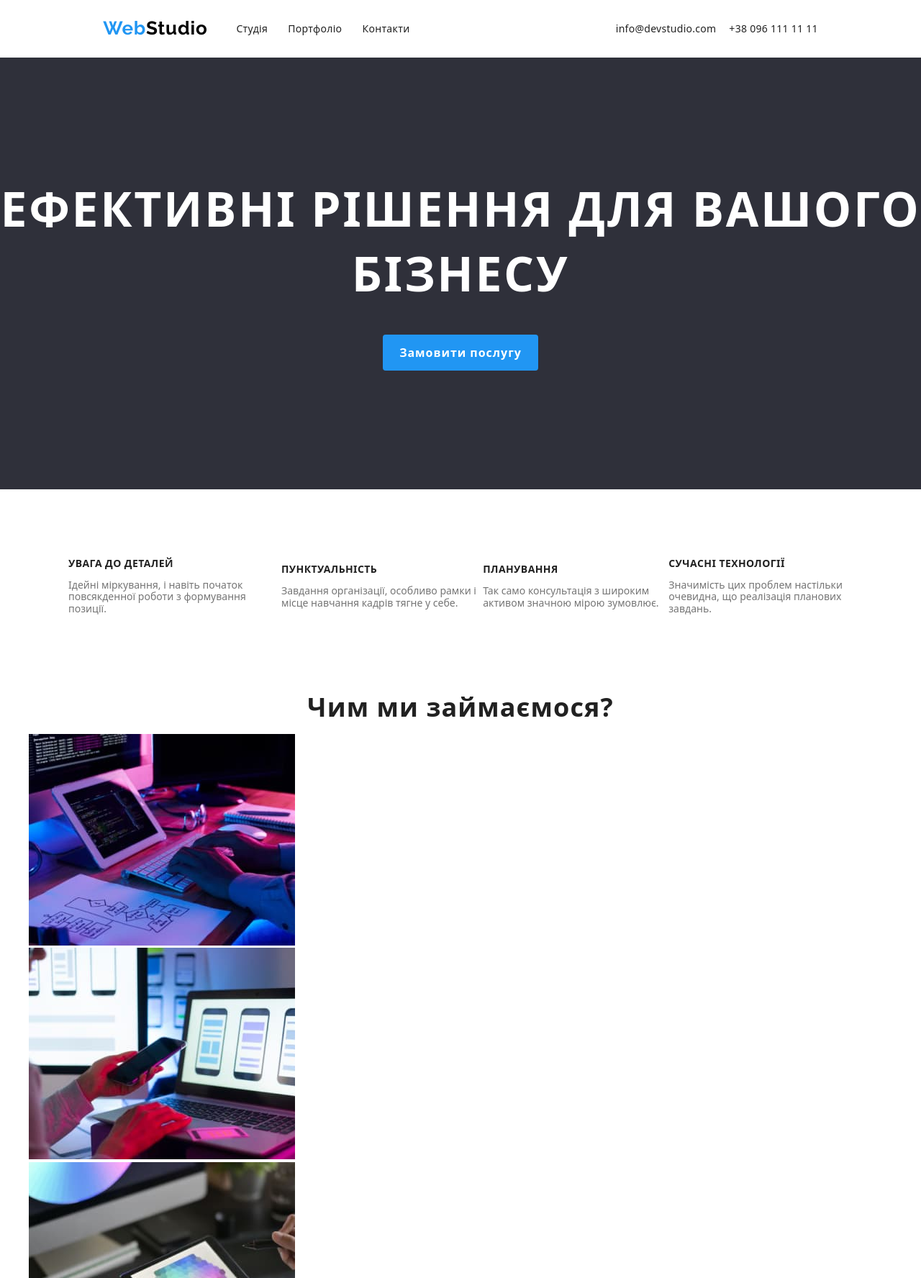
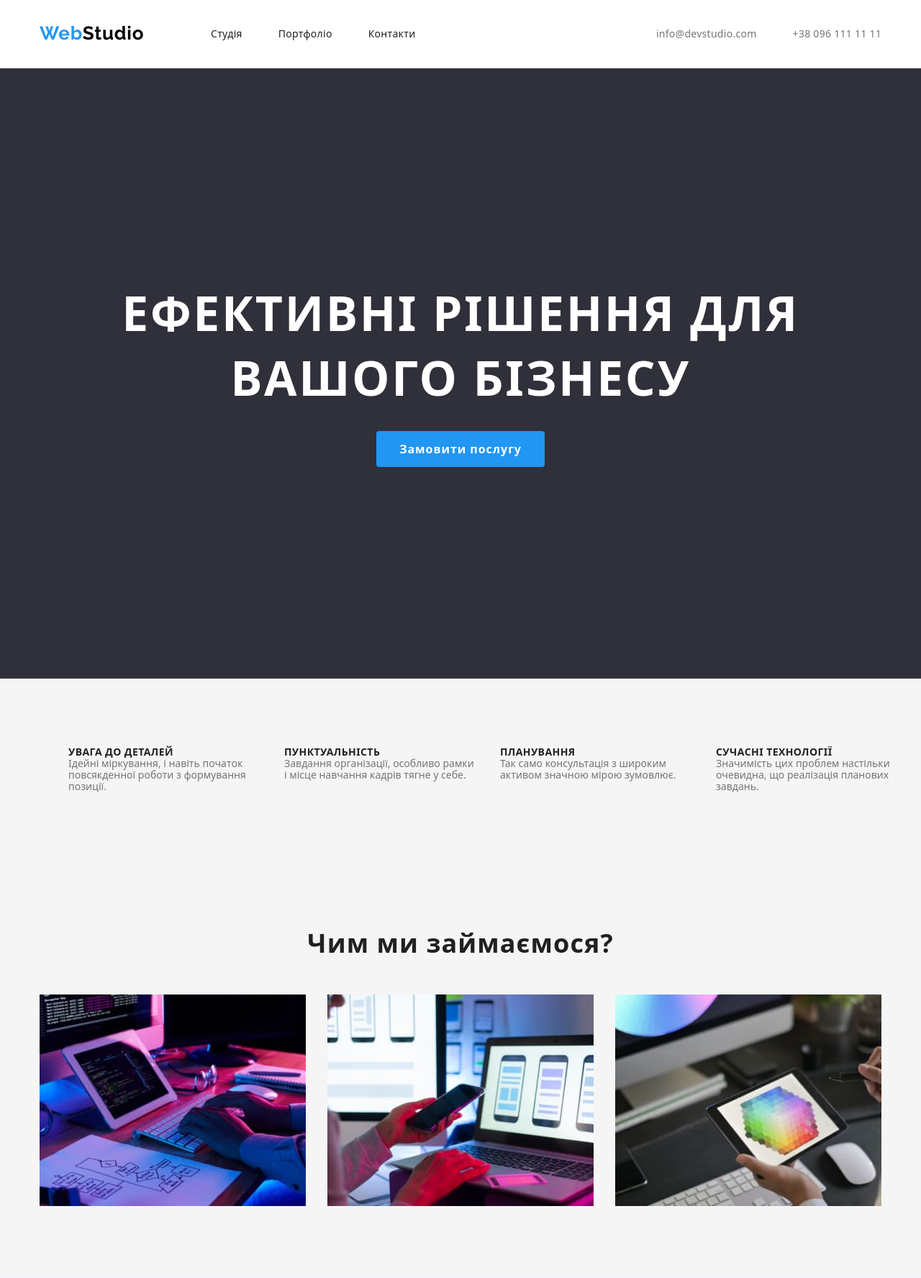
Before and after one commit to Greens1593/goit-markup-hw-03, a plain HTML site: page index.html in a window 1280 px wide. Shown: the top 1776 px of the page at 72% size. Drawn offline with nearby package versions, Linux system fonts and the light colour scheme.

Commit message:
Головна сторінка та сторінка портфоліо відформатовані. В сторінці портфоліо є помилки в portfolio-cards.

```diff
--- a/css/style.css
+++ b/css/style.css
@@ -7,12 +7,13 @@
     --font-color-hower-btn: #FFFFFF;
     --hero-font-color: #FFFFFF;
     --header-background-color: #FFFFFF;
-    --main-background-color: #FFFFFF;
+    --main-background-color: #F5F5F5;
     --main-background-color-aditional: #F5F4FA;
     --hero-backround-color: #2F303A;
     --footer-background-color: #2F303A;
     --filter-btn-background-color: #F5F4FA;
     --filter-btn-hower-background: #2196F3;
+    --portfolio-set-gap: 30px;
 }
 body{
     font-family: 'Roboto', 'Raleway', 'Times New Roman', sans-serif;
@@ -22,22 +23,19 @@ body{
 h1, h2, h3, h4, h5, h6 {
     margin: 0;
 }
+p{
+    margin: 0;
+}
 .container{
+    width: 1200px;
+    margin: 0 auto;
     display: flex;
+    padding: 0 15px;
 }
-.btn{
-    min-width: 216px;
-    min-height: 50px;
-    background-color: #2196F3;
-    color:#FFFFFF;
-    font-weight: 700;
-    font-size: 16px;
-    line-height: 1.875;
-    letter-spacing: 0.06em;
-    cursor: pointer;
-    border: none;
-    border-radius: 4px;
+.section{
+    padding: 94px 0;
 }
+
 /* Remove default style */
 .user-links{
     text-decoration: none;
@@ -45,21 +43,28 @@ h1, h2, h3, h4, h5, h6 {
     font-style: normal;
 }
 .user-list{
+    margin-top: 0;
+    margin-bottom: 0;
     list-style: none;
     color: inherit;
 }
-/* Nav-bar */
-.container, .navbar{
-    min-height: 80px;
-    margin: 0 auto;
+/* Main-header */
+.main-header{
+    background-color: var(--header-background-color);
+    border-bottom: 1px solid #ECECEC;
+}
+.container-header{
     align-items: center;
     justify-content: space-between;
 }
-.container, .nav-links{
-    min-width: 281px;
-    justify-content: space-between;
+.nav-container{
+    display: flex;
+    padding-top: 32px;
+    padding-bottom: 32px;
 }
+
 .logo{
+    width: 145px;
     color: #000000;
     font-family: 'Raleway';
     font-style: normal;
@@ -72,14 +77,24 @@ h1, h2, h3, h4, h5, h6 {
     color: #2196F3;
 }
 .nav-links{
+    margin-left: 93px;
+    padding-left: 0;
+    display: flex;
+    min-width: 281px;
+    justify-content: space-between;
+    align-items: center;
     color: var(--font-color-header);
     font-weight: 500;
     font-size: 14px;
     line-height: 1.14;
     letter-spacing: 0.02em;
 }
+.user-list.nav-links .nav-item:not(:last-child){
+    margin-right: 50px;
+}
 .contacts{
-    color: var(--font-color-header);
+    display: flex;
+    color: var(--font-color-text);
     font-style: normal;
     font-weight: 500;
     font-size: 14px;
@@ -87,6 +102,9 @@ h1, h2, h3, h4, h5, h6 {
     letter-spacing: 0.02em;
 }
 
+.contacts .user-links.contact:not(:last-child){
+    margin-right: 50px;
+}
 .contact:hover, .contact:focus, .nav-link:hover, .nav-link:focus, .location:hover,
 .location:focus,
 .contact:hover,
@@ -103,47 +121,93 @@ h1, h2, h3, h4, h5, h6 {
 }
 /* hero */
 .hero{
-    margin-bottom: 95px;
     background-color: var(--hero-backround-color);
     color: var(--hero-font-color);
     font-weight: 900;
     font-size: 44px;
-    line-height: 1.36;
+    line-height: 1.364;
     text-align: center;
     letter-spacing: 0.06em;
     text-transform: uppercase;
 }
-.hero-title{
-    margin-bottom: 40px;
+.hero .container{
+    flex-direction: column;
+    align-items: center;
 }
-.hero > .container{
-    flex-direction: column;
-    min-height: 600px;
-    justify-content: center;
+.hero .hero-title{
+    padding-top: 200px;
+    margin-bottom: 30px;
 }
+.btn-hero {
+    width: max-content;
+    padding: 10px 32px;
+    background-color: #2196F3;
+    color: #FFFFFF;
+    font-weight: 700;
+    font-size: 16px;
+    line-height: 1.875;
+    letter-spacing: 0.06em;
+    cursor: pointer;
+    border: none;
+    border-radius: 4px;
+    margin-bottom: 200px;
+}
+
 /* kinds */
 .kinds{
     background-color: var(--main-background-color);
 }
-.container.kinds{
-    justify-content: space-between;
-    max-width: 1170px;
-    margin: 0, auto;
-    margin-bottom: 94px;
+.kinds .container{
+    flex-direction: column;
 }
-.kinds-header{
+.kinds-container{
+    display: flex;
+    margin: 0 auto;
+}
+.kinds-container .kind:not(:last-child){
+    margin-right: 30px;
+}
+.kind{
+    width: 270px;
+}
+.kind-header{
     color: var(--font-color-header);
     font-size: 14px;
     line-height: 1.14;
     letter-spacing: 0.03em;
     text-transform: uppercase;
 }
-.kinds-item{
+.kind-item{
     font-size: 14px;
     line-height: 1.171;
 }
+/* What are we doing */
+.works.section .container{
+    flex-direction: column;
+}
+.container-works-and-teams{
+    display: flex;
+    margin: 0 auto;
+    padding-left: 0;
+}
+.container-works-and-teams .work:not(:last-child){
+    margin-right: 30px;
+}
+.works-and-teams-header{
+    padding-bottom: 50px;
+}
+/* Our team */
 .our-team-section{
     background-color: var(--main-background-color-aditional);
+}
+.our-team-section .container{
+    flex-direction: column;
+}
+.worker-card{
+    background-color: var(--main-background-color);
+}
+.user-list.container-works-and-teams .worker-card:not(:last-child){
+    margin-right: 30px;
 }
 .name{
     color: var(--font-color-header);
@@ -152,19 +216,37 @@ h1, h2, h3, h4, h5, h6 {
     line-height: 1.19;
     text-align: center;
     letter-spacing: 0.03em;
+    margin: 30px 0 10px 0;
 }
 .position{
     font-size: 16px;
     line-height: 1.19;
     text-align: center;
     letter-spacing: 0.03em;
+    margin: 0 0 30px 0;
 }
 /* footer */
 .footer{
     background-color: var(--footer-background-color);
+    height: 252px;
+}
+.footer.contacts-in-footer .container{
+    flex-direction: column;
+    padding-top: 60px;
+}
+.footer-logo{
+    display: inline-block;
+    margin-bottom: 20px;
 }
 .logo-footer-end{
     color: #FFFFFF;
+}
+.footer-address-container{
+    display: flex;
+    flex-direction: column;
+    min-width: 231px;
+    min-height: 81px;
+    justify-content: space-between;
 }
 .contacts-in-footer {
     color: var(--font-color-footer-contacts);
@@ -177,10 +259,14 @@ h1, h2, h3, h4, h5, h6 {
     color: var(--font-color-footer-location);
 }
 /* Portfilio main*/
-.hiden-header{
-    color: rgb(255, 255, 255)
+.portfolio .container{
+    flex-direction: column;
 }
-
+.filters{
+    display: flex;
+    justify-content: center;
+    margin-bottom: 50px;
+}
 .btn-filter{
     background-color: var(--filter-btn-background-color);
     color: var(--font-color-header);
@@ -192,6 +278,13 @@ h1, h2, h3, h4, h5, h6 {
     line-height: 1.62;
     text-align: center;
     letter-spacing: 0.03em;
+    border: none;
+    border-radius: 4px;
+    padding: 6px 22px;
+}
+
+.filters .filter:not(:last-child){
+    margin-right: 8px;
 }
 
 .btn-filter:hover, .btn-filter:focus{
@@ -207,11 +300,28 @@ h1, h2, h3, h4, h5, h6 {
     letter-spacing: 0.03em;
 }
 
+.portfolio-cards{
+    display: flex;
+    flex-wrap: wrap;
+    margin-left: calc(-1 * var(--portfolio-set-gap));
+    margin-top: calc(-1 * var(--portfolio-set-gap));
+    padding-left: 0;
+}
+.portfolio-card-item{
+    flex-basis: calc(100% / 3 - var(--portfolio-set-gap));
+    margin-left: var(--portfolio-set-gap);
+    margin-top: var(--portfolio-set-gap);
+    padding: 20px 24px;
+    border-bottom: 1px solid #EEEEEE;
+    border-left: 1px solid #EEEEEE;
+    border-right: 1px solid #EEEEEE;
+}
 .card-header{
     color: var(--font-color-header);
     font-size: 18px;
     line-height: 2;
     letter-spacing: 0.06em;
+    margin-bottom: 4px;
 }
 .card-description{
     font-size: 16px;
--- a/index.html
+++ b/index.html
@@ -21,20 +21,27 @@
     />
   </head>
   <body>
-    <div class="container navbar">
-      <nav class="container">
+    <header class="main-header">
+      <div class="container container-header">
+        <nav class="nav-container">
           <a href="" class="logo user-links"
             ><span class="logo-start">Web</span>Studio</a
           >
-        <ul class="nav-links user-list container">
-          <li><a class="user-links nav-link" href="./index.html">Студія</a></li>
-          <li>
-            <a class="user-links nav-link" href="./portfolio.html">Портфоліо</a>
+          <ul class="user-list nav-links">
+            <li class="nav-item">
+              <a class="user-links nav-link" href="./index.html">Студія</a>
             </li>
-          <li><a class="user-links nav-link" href="">Контакти</a></li>
+            <li class="nav-item">
+              <a class="user-links nav-link" href="./portfolio.html"
+                >Портфоліо</a
+              >
+            </li>
+            <li class="nav-item">
+              <a class="user-links nav-link" href="">Контакти</a>
+            </li>
           </ul>
         </nav>
-      <aside class="contacts container">
+        <aside class="contacts">
           <a class="user-links contact" href="mailto:info@devstudio.com"
             >info@devstudio.com</a
           >
@@ -43,48 +50,54 @@
           >
         </aside>
       </div>
+    </header>
     <main>
-      <section class="hero">
-        <div class="hero container">
+      <section class="section hero">
+        <div class="container">
           <h1 class="hero-title">Ефективні рішення для вашого бізнесу</h1>
-          <button type="button" class="btn">Замовити послугу</button>
+          <button type="button" class="btn-hero">Замовити послугу</button>
         </div>
       </section>
-      <section class="kinds">
-        <ul class="user-list container kinds">
-          <li>
-            <h3 class="kinds-header">Увага до деталей</h3>
-            <p class="kinds-item">
+      <section class="section kinds">
+        <div class="container">
+          <ul class="user-list kinds-container">
+            <li class="kind">
+              <h3 class="kind-header">Увага до деталей</h3>
+              <p class="kind-item">
                 Ідейні міркування, і навіть початок повсякденної роботи з
                 формування позиції.
               </p>
             </li>
-          <li>
-            <h3 class="kinds-header">Пунктуальність</h3>
-            <p class="kinds-item">
-              Завдання організації, особливо рамки і місце навчання кадрів тягне
-              у себе.
+            <li class="kind">
+              <h3 class="kind-header">Пунктуальність</h3>
+              <p class="kind-item">
+                Завдання організації, особливо рамки і місце навчання кадрів
+                тягне у себе.
               </p>
             </li>
-          <li>
-            <h3 class="kinds-header">Планування</h3>
-            <p class="kinds-item">
+            <li class="kind">
+              <h3 class="kind-header">Планування</h3>
+              <p class="kind-item">
                 Так само консультація з широким активом значною мірою зумовлює.
               </p>
             </li>
-          <li>
-            <h3 class="kinds-header">Сучасні технології</h3>
-            <p class="kinds-item">
-              Значимість цих проблем настільки очевидна, що реалізація планових
-              завдань.
+            <li class="kind">
+              <h3 class="kind-header">Сучасні технології</h3>
+              <p class="kind-item">
+                Значимість цих проблем настільки очевидна, що реалізація
+                планових завдань.
               </p>
             </li>
           </ul>
+        </div>
+      </section>
+      <section class="works section">
+        <div class="container">
           <header>
-          <h2 class="header">Чим ми займаємося?</h2>
+            <h2 class="header works-and-teams-header">Чим ми займаємося?</h2>
           </header>
-        <ul class="user-list">
-          <li>
+          <ul class="user-list container-works-and-teams">
+            <li class="work">
               <img
                 src="./images/box1.jpg"
                 alt="розробка"
@@ -92,7 +105,7 @@
                 height="294"
               />
             </li>
-          <li>
+            <li class="work">
               <img
                 src="./images/box2.jpg"
                 alt="верстка"
@@ -100,7 +113,7 @@
                 height="294"
               />
             </li>
-          <li>
+            <li class="work">
               <img
                 src="./images/box3.jpg"
                 alt="дизайн"
@@ -109,13 +122,15 @@
               />
             </li>
           </ul>
+        </div>
       </section>
-      <section class="our-team-section">
+      <section class="section our-team-section">
+        <div class="container">
           <header>
-          <h2 class="header">Наша команда</h2>
+            <h2 class="header works-and-teams-header">Наша команда</h2>
           </header>
-        <ul class="user-list">
-          <li>
+          <ul class="user-list container-works-and-teams">
+            <li class="worker-card">
               <img
                 src="./images/img1.jpg"
                 alt="Ігор Дем'яненко"
@@ -125,7 +140,7 @@
               <p class="name"><strong>Ігор Дем'яненко</strong></p>
               <p class="position">Product Designer</p>
             </li>
-          <li>
+            <li class="worker-card">
               <img
                 src="./images/img2.jpg"
                 alt="Ольга Рєпіна"
@@ -135,7 +150,7 @@
               <p class="name"><strong>Ольга Рєпіна</strong></p>
               <p class="position">Frontend Developer</p>
             </li>
-          <li>
+            <li class="worker-card">
               <img
                 src="./images/img3.jpg"
                 alt="Микола Тарасов"
@@ -145,7 +160,7 @@
               <p class="name"><strong>Микола Тарасов</strong></p>
               <p class="position">Marketing</p>
             </li>
-          <li>
+            <li class="worker-card">
               <img
                 src="./images/img4.jpg"
                 alt="Михайло Єрмаков"
@@ -156,17 +171,19 @@
               <p class="position">UI Designer</p>
             </li>
           </ul>
+        </div>
       </section>
     </main>
     <footer class="footer contacts-in-footer">
-      <a href="" class="logo user-links"
+      <div class="container">
+        <a href="" class="logo footer-logo user-links"
           ><span class="logo-start">Web</span
           ><span class="logo-footer-end">Studio</span></a
         >
+        <address class="footer-address-container">
           <a href="" class="location user-links"
             >м. Київ, пр-т. Лесі Українки, 26</a
           >
-      <address>
           <a class="user-links contact" href="mailto:info@devstudio.com"
             >info@devstudio.com</a
           >
@@ -174,6 +191,7 @@
             >+38 096 111 11 11</a
           >
         </address>
+      </div>
     </footer>
   </body>
 </html>
```
Also changed, not shown: portfolio.html (+70 -21 lines). Lines whose indentation alone changed are shown as unchanged.
